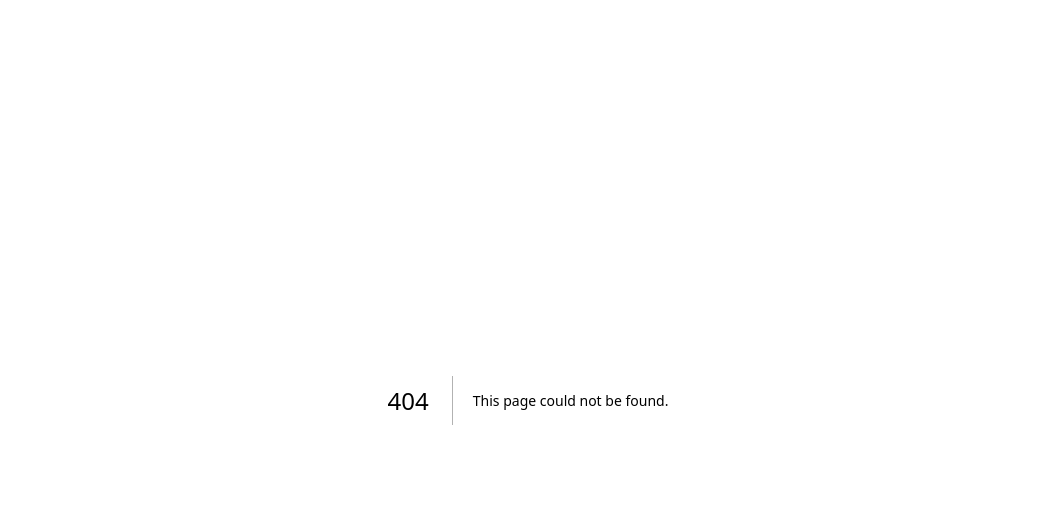
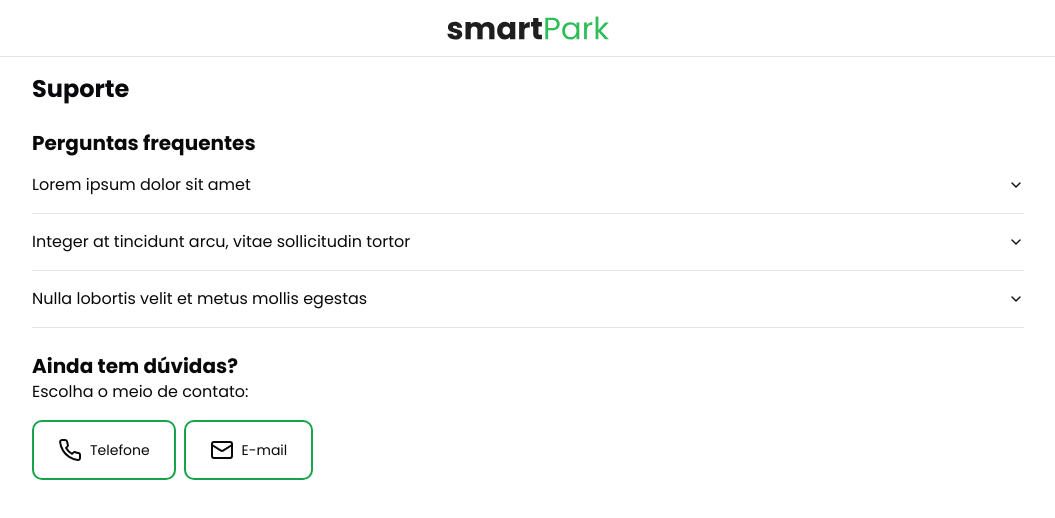
Before and after one commit to petruspierre/smart-park, a Next.js app: page /app/support in a window 1280 px wide. Before the commit this address had no page. Shown: the top 518 px of the page, without its empty margins (112-1167 px from the left). Built offline with nearby package versions, Linux system fonts and the light colour scheme.

Commit message:
add support page

```diff
--- a/package.json
+++ b/package.json
@@ -10,6 +10,7 @@
   },
   "dependencies": {
     "@hookform/resolvers": "^3.3.2",
+    "@radix-ui/react-accordion": "^1.1.2",
     "@radix-ui/react-label": "^2.0.2",
     "@radix-ui/react-slot": "^1.0.2",
     "class-variance-authority": "^0.7.0",
--- a/src/app/(dashboard)/app/page.tsx
+++ b/src/app/(dashboard)/app/page.tsx
@@ -13,23 +13,17 @@ export default function AppHome() {
           <ButtonCard
             icon={CalendarPlus}
             label="Nova reserva"
-            onClick={() => {
-              redirect('/reservation')
-            }}
+            href="/app/reservation"
           />
           <ButtonCard
             icon={Cable}
             label="Suporte"
-            onClick={() => {
-              redirect('/support')
-            }}
+            href="/app/support"
           />
           <ButtonCard
             icon={UserCircle2}
             label="Meus dados"
-            onClick={() => {
-              redirect('/profile')
-            }}
+            href="/app/profile"
           />
         </div>
       </section>
--- /dev/null
+++ b/src/app/(dashboard)/app/profile/page.tsx
@@ -0,0 +1,11 @@
+export default function Profile() {
+  return (
+    <div>
+      <h1 className="font-bold text-2xl">Meus dados</h1>
+
+      <section>
+
+      </section>
+    </div>
+  )
+}
--- /dev/null
+++ b/src/app/(dashboard)/app/support/page.tsx
@@ -0,0 +1,59 @@
+import { ButtonCard } from "@/components/button-card";
+import { Accordion, AccordionContent, AccordionItem, AccordionTrigger } from "@/components/ui/accordion";
+import { Mail, Phone } from "lucide-react";
+
+export default function Support() {
+  return (
+    <div className="w-full mt-4">
+      <h1 className="font-bold text-2xl">Suporte</h1>
+
+      <section className="w-full my-6">
+        <h2 className="font-bold text-xl">Perguntas frequentes</h2>
+
+        <Accordion type="single" collapsible className="w-full">
+          <AccordionItem value="item-1">
+            <AccordionTrigger>Lorem ipsum dolor sit amet</AccordionTrigger>
+            <AccordionContent>
+              Sed cursus est vel augue dignissim, vitae malesuada arcu eleifend. Nunc at dolor sit amet augue venenatis maximus in sed ligula.
+            </AccordionContent>
+          </AccordionItem>
+
+          <AccordionItem value="item-2">
+            <AccordionTrigger>Integer at tincidunt arcu, vitae sollicitudin tortor</AccordionTrigger>
+            <AccordionContent>
+              Sed cursus est vel augue dignissim, vitae malesuada arcu eleifend. Nunc at dolor sit amet augue venenatis maximus in sed ligula.
+            </AccordionContent>
+          </AccordionItem>
+
+          <AccordionItem value="item-3">
+            <AccordionTrigger>Nulla lobortis velit et metus mollis egestas</AccordionTrigger>
+            <AccordionContent>
+              Sed cursus est vel augue dignissim, vitae malesuada arcu eleifend. Nunc at dolor sit amet augue venenatis maximus in sed ligula.
+            </AccordionContent>
+          </AccordionItem>
+        </Accordion>
+      </section>
+
+      <section>
+        <div className="mb-4">
+          <h2 className="font-bold text-xl">Ainda tem dúvidas?</h2>
+          <p>Escolha o meio de contato:</p>
+        </div>
+
+        <div className="flex flex-wrap gap-2">
+          <ButtonCard
+            icon={Phone}
+            label="Telefone"
+            href="tel:+5583999999999"
+          />
+
+          <ButtonCard
+            icon={Mail}
+            label="E-mail"
+            href="mailto:petrus.bento@cs.unipe.edu.br"
+          />
+        </div>
+      </section>
+    </div>
+  )
+}
--- a/src/components/button-card.tsx
+++ b/src/components/button-card.tsx
@@ -1,17 +1,18 @@
+import Link from "next/link"
 import { ElementType } from "react"
 
 interface Props {
   icon: ElementType
   label: string
-  onClick: () => void
+  href: string
 }
 
-export function ButtonCard({ icon: Icon, label, onClick }: Props) {
+export function ButtonCard({ icon: Icon, label, href }: Props) {
   return (
-    <button className="flex flex-col h-[6rem] w-[6rem] items-center p-2 justify-around rounded-md border-2 border-primary md:flex-row md:w-auto md:h-auto md:px-6 md:py-4 md:gap-2 hover:bg-primary hover:text-primary-foreground transition-colors">
+    <Link href={href} className="flex flex-col h-[6rem] w-[6rem] items-center p-2 justify-around rounded-md border-2 border-primary md:flex-row md:w-auto md:h-auto md:px-6 md:py-4 md:gap-2 hover:bg-primary hover:text-primary-foreground transition-colors">
       <Icon className="h-6 w-6" />
 
       <span className="text-sm">{label}</span>
-    </button>
+    </Link>
   )
 }
--- /dev/null
+++ b/src/components/ui/accordion.tsx
@@ -0,0 +1,60 @@
+"use client"
+
+import * as React from "react"
+import * as AccordionPrimitive from "@radix-ui/react-accordion"
+import { ChevronDown } from "lucide-react"
+
+import { cn } from "@/lib/utils"
+
+const Accordion = AccordionPrimitive.Root
+
+const AccordionItem = React.forwardRef<
+  React.ElementRef<typeof AccordionPrimitive.Item>,
+  React.ComponentPropsWithoutRef<typeof AccordionPrimitive.Item>
+>(({ className, ...props }, ref) => (
+  <AccordionPrimitive.Item
+    ref={ref}
+    className={cn("border-b", className)}
+    {...props}
+  />
+))
+AccordionItem.displayName = "AccordionItem"
+
+const AccordionTrigger = React.forwardRef<
+  React.ElementRef<typeof AccordionPrimitive.Trigger>,
+  React.ComponentPropsWithoutRef<typeof AccordionPrimitive.Trigger>
+>(({ className, children, ...props }, ref) => (
+  <AccordionPrimitive.Header className="flex">
+    <AccordionPrimitive.Trigger
+      ref={ref}
+      className={cn(
+        "flex flex-1 items-center justify-between py-4 font-medium transition-all hover:underline [&[data-state=open]>svg]:rotate-180",
+        className
+      )}
+      {...props}
+    >
+      {children}
+      <ChevronDown className="h-4 w-4 shrink-0 transition-transform duration-200" />
+    </AccordionPrimitive.Trigger>
+  </AccordionPrimitive.Header>
+))
+AccordionTrigger.displayName = AccordionPrimitive.Trigger.displayName
+
+const AccordionContent = React.forwardRef<
+  React.ElementRef<typeof AccordionPrimitive.Content>,
+  React.ComponentPropsWithoutRef<typeof AccordionPrimitive.Content>
+>(({ className, children, ...props }, ref) => (
+  <AccordionPrimitive.Content
+    ref={ref}
+    className={cn(
+      "overflow-hidden text-sm transition-all data-[state=closed]:animate-accordion-up data-[state=open]:animate-accordion-down",
+      className
+    )}
+    {...props}
+  >
+    <div className="pb-4 pt-0">{children}</div>
+  </AccordionPrimitive.Content>
+))
+AccordionContent.displayName = AccordionPrimitive.Content.displayName
+
+export { Accordion, AccordionItem, AccordionTrigger, AccordionContent }
```
Also changed, not shown: 1 other file (tests, documents, lock files or other folders).
